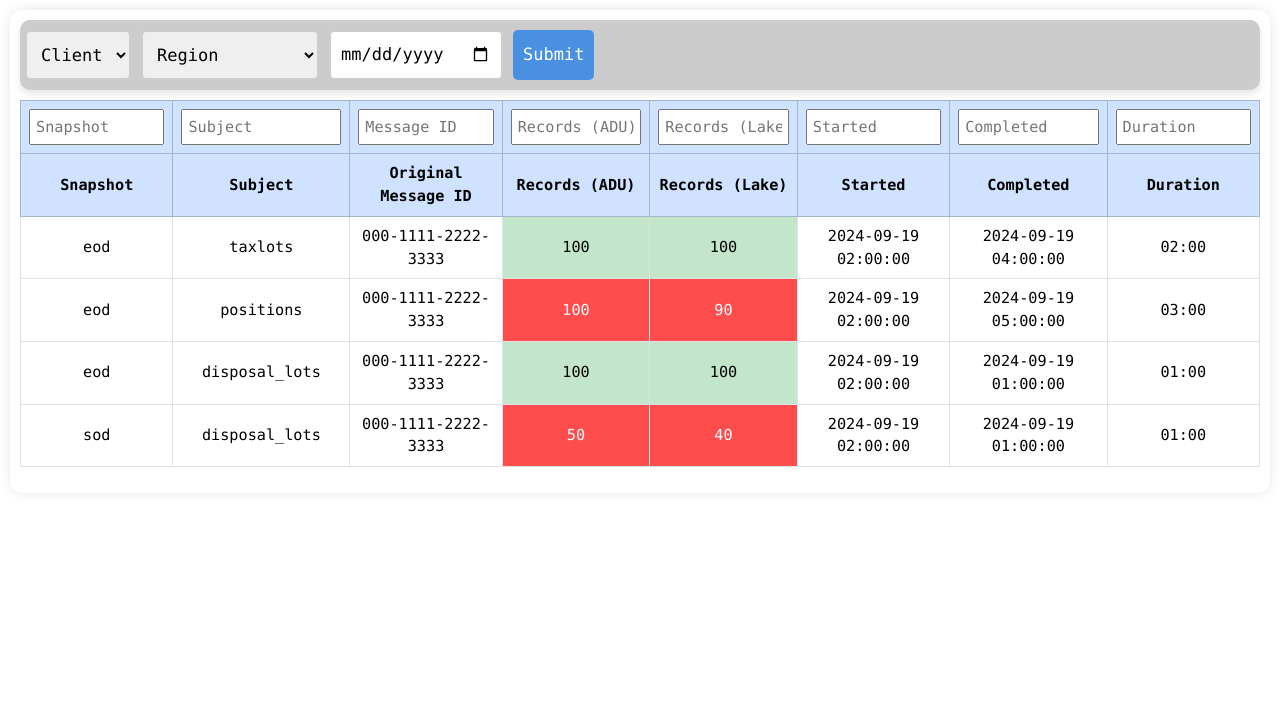
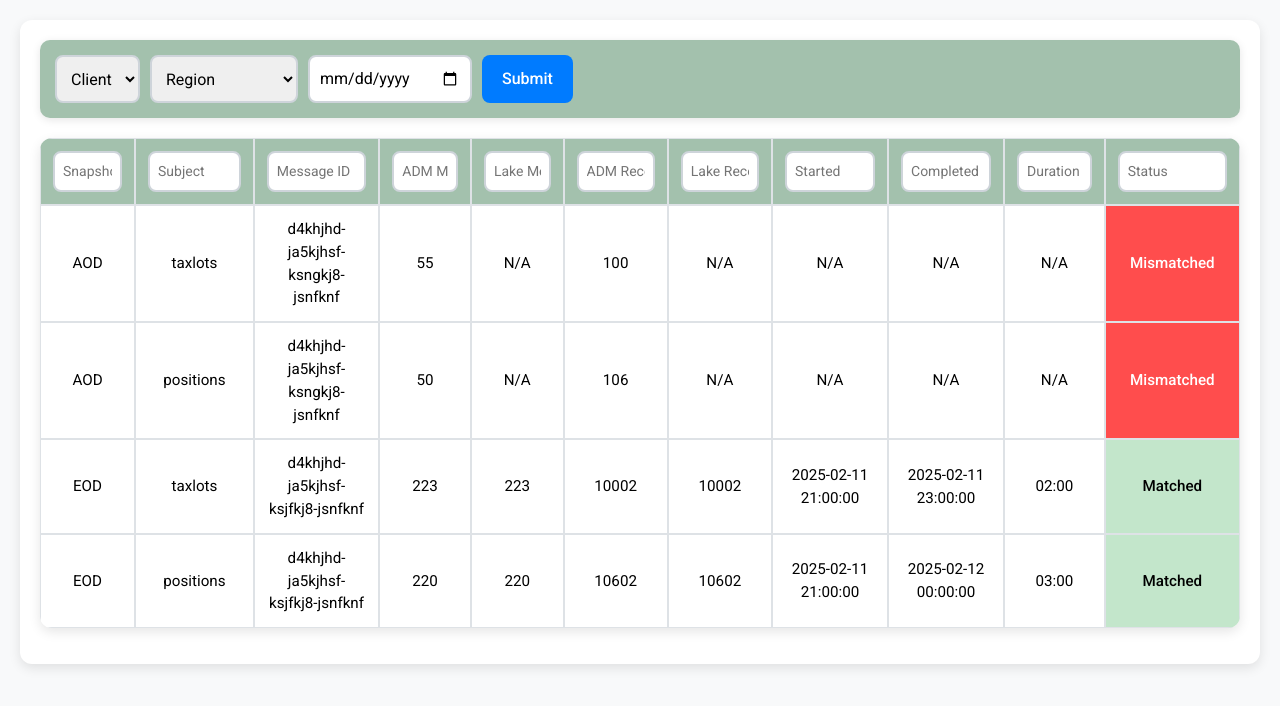
Before and after one commit to devopsplaynew/cronet, a plain HTML site: page indexnew.html in a window 1280 px wide. Drawn offline with nearby package versions, Linux system fonts and the light colour scheme.

Commit message:
Update indexnew.html

```diff
--- a/indexnew.html
+++ b/indexnew.html
@@ -6,85 +6,266 @@
   <title>Lake Validation with Inputs</title>
 
   <link href="https://cdn.jsdelivr.net/npm/bootstrap@5.3.0-alpha1/dist/css/bootstrap.min.css" rel="stylesheet">
+  <link href="https://fonts.googleapis.com/css2?family=Roboto:wght@400;500;700&display=swap" rel="stylesheet">
 
   <style>
+    /* General Styles */
     body {
-      font-family: 'Lucida Console', 'Courier New', monospace;
-      background-color: #fff;
+      font-family: 'Roboto', sans-serif;
+      background-color: #f8f9fa;
       color: #333;
       margin: 0;
-      padding: 10px;
+      padding: 20px;
       font-size: 0.95rem;
-    }
-
-    .container {
-      max-width: 1650px;
-      margin: auto;
-      padding: 10px;
-      background-color: #fff;
-      box-shadow: 0px 0px 12px rgba(0, 0, 0, 0.1);
-      border-radius: 12px;
     }
 
     h1 {
       text-align: center;
       margin-bottom: 30px;
       color: #007bff;
+      font-weight: 700;
+      font-size: 2.5rem;
     }
 
+    .container {
+      max-width: 1650px;
+      margin: auto;
+      padding: 20px;
+      background-color: #fff;
+      box-shadow: 0 4px 12px rgba(0, 0, 0, 0.1);
+      border-radius: 12px;
+    }
+
+    /* Form Section */
     .form-container {
       display: flex;
       gap: 10px;
       justify-content: space-between;
       align-items: center;
-      margin-bottom: 10px;
-      background-color: #ccc;
-      padding: 10px 5px;
+      margin-bottom: 20px;
+      background-color: #a3c1ad;
+      padding: 15px;
       border-radius: 10px;
-      box-shadow: 0 4px 8px rgba(0, 0, 0, 0.1);
+      box-shadow: 0 2px 8px rgba(0, 0, 0, 0.1);
     }
 
     select, input[type="date"], button {
       padding: 10px;
-      border-radius: 5px;
-      border: 2px solid #ccc;
-      font-size: 17px;
+      border-radius: 8px;
+      border: 2px solid #ced4da;
+      font-size: 16px;
+      transition: all 0.3s ease;
+    }
+
+    select:focus, input[type="date"]:focus {
+      border-color: #007bff;
+      box-shadow: 0 0 5px rgba(0, 123, 255, 0.5);
     }
 
     button {
-      background-color: #4a90e2;
+      background-color: #007bff;
       color: white;
       cursor: pointer;
       border: none;
+      font-weight: 500;
+      padding: 10px 20px;
     }
 
     button:hover {
-      background-color: #357ABD;
+      background-color: #0056b3;
+      transform: translateY(-1px);
+    }
+
+    /* Table Styles */
+    .table {
+      width: 100%;
+      border-collapse: separate;
+      border-spacing: 0;
+      margin-top: 20px;
+      box-shadow: 0 4px 12px rgba(0, 0, 0, 0.1);
+      border-radius: 12px;
+      overflow: hidden;
     }
 
     .table th, .table td {
+      padding: 12px;
       text-align: center;
       vertical-align: middle;
+      border: 1px solid #dee2e6;
     }
 
-    .mismatch {
+    .table th {
+      background-color: #a3c1ad;
+      color: white;
+      font-weight: 600;
+    }
+
+    .table tbody tr:hover {
+      background-color: #f1f1f1;
+      transition: background-color 0.3s ease;
+    }
+
+    /* Status Column Styles */
+    .status-mismatch {
       background-color: #ff4d4d !important;
       color: white !important;
+      font-weight: 500;
     }
 
-    .matched {
+    .status-matched {
       background-color: #c3e6cb !important;
       color: #155724;
+      font-weight: 500;
     }
 
+    /* Input Filters */
     input[type="text"] {
       width: 100%;
-      padding: 5px;
+      padding: 8px;
       box-sizing: border-box;
+      border: 2px solid #ced4da;
+      border-radius: 8px;
+      font-size: 14px;
+      transition: all 0.3s ease;
+    }
+
+    input[type="text"]:focus {
+      border-color: #007bff;
+      box-shadow: 0 0 5px rgba(0, 123, 255, 0.5);
+    }
+
+    /* Responsive Design */
+    @media (max-width: 768px) {
+      .form-container {
+        flex-direction: column;
+        gap: 10px;
+      }
+
+      select, input[type="date"], button {
+        width: 100%;
+      }
+
+      .table th, .table td {
+        padding: 8px;
+        font-size: 14px;
+      }
     }
   </style>
 
   <script>
+    // Hardcoded JSON data for testing (fallback)
+    const testData = {
+      "adm": [
+        {
+          "originalMessageId": "d4khjhd-ja5kjhsf-ksjfkj8-jsnfknf",
+          "subject_area": "taxlots",
+          "snapshottypecd": "EOD",
+          "messages": 223,
+          "records": 10002
+        },
+        {
+          "originalMessageId": "d4khjhd-ja5kjhsf-ksjfkj8-jsnfknf",
+          "subject_area": "positions",
+          "snapshottypecd": "EOD",
+          "messages": 220,
+          "records": 10602
+        },
+        {
+          "originalMessageId": "d4khjhd-ja5kjhsf-ksngkj8-jsnfknf",
+          "subject_area": "taxlots",
+          "snapshottypecd": "AOD",
+          "messages": 55,
+          "records": 100
+        },
+        {
+          "originalMessageId": "d4khjhd-ja5kjhsf-ksngkj8-jsnfknf",
+          "subject_area": "positions",
+          "snapshottypecd": "AOD",
+          "messages": 50,
+          "records": 106
+        }
+      ],
+      "lake": [
+        {
+          "originalMessageId": "d4khjhd-ja5kjhsf-ksjfkj8-jsnfknf",
+          "subject_area": "taxlots",
+          "messages": 223,
+          "records": 10002,
+          "started": "2025-02-11 21:00:00",
+          "completed": "2025-02-11 23:00:00"
+        },
+        {
+          "originalMessageId": "d4khjhd-ja5kjhsf-ksjfkj8-jsnfknf",
+          "subject_area": "positions",
+          "messages": 220,
+          "records": 10602,
+          "started": "2025-02-11 21:00:00",
+          "completed": "2025-02-12 00:00:00"
+        }
+      ]
+    };
+
+    // Function to calculate duration from started/completed timestamps
+    function calculateDuration(started, completed) {
+      try {
+        const startDate = new Date(started);
+        const endDate = new Date(completed);
+        const diff = endDate - startDate; // milliseconds
+        const hours = Math.floor(diff / 3600000);
+        const minutes = Math.floor((diff % 3600000) / 60000);
+        return `${String(hours).padStart(2, '0')}:${String(minutes).padStart(2, '0')}`;
+      } catch {
+        return "N/A";
+      }
+    }
+
+    // Function to compare ADM and Lake data
+    function compareData(admData, lakeData) {
+      const tableBody = document.querySelector('#comparisonTableBody');
+      tableBody.innerHTML = ''; // Clear existing rows
+
+      // Map ADM data with match status
+      const mappedData = admData.map(admItem => {
+        const lakeItem = lakeData.find(item =>
+          item.originalMessageId === admItem.originalMessageId &&
+          item.subject_area === admItem.subject_area
+        );
+        const isMatched = lakeItem &&
+          admItem.messages === lakeItem.messages &&
+          admItem.records === lakeItem.records;
+        return { ...admItem, isMatched, lakeItem };
+      });
+
+      // Sort data: Mismatched first, then Matched
+      const sortedData = mappedData.sort((a, b) => {
+        if (a.isMatched === b.isMatched) return 0; // Keep order if both are matched or mismatched
+        return a.isMatched ? 1 : -1; // Mismatched (false) comes before Matched (true)
+      });
+
+      // Populate rows
+      sortedData.forEach(admItem => {
+        const row = document.createElement('tr');
+        const status = admItem.isMatched ? "Matched" : "Mismatched";
+
+        row.innerHTML = `
+          <td>${admItem.snapshottypecd}</td>
+          <td>${admItem.subject_area}</td>
+          <td>${admItem.originalMessageId}</td>
+          <td>${admItem.messages}</td>
+          <td>${admItem.lakeItem ? admItem.lakeItem.messages : 'N/A'}</td>
+          <td>${admItem.records}</td>
+          <td>${admItem.lakeItem ? admItem.lakeItem.records : 'N/A'}</td>
+          <td>${admItem.lakeItem ? admItem.lakeItem.started : 'N/A'}</td>
+          <td>${admItem.lakeItem ? admItem.lakeItem.completed : 'N/A'}</td>
+          <td>${admItem.lakeItem ? calculateDuration(admItem.lakeItem.started, admItem.lakeItem.completed) : 'N/A'}</td>
+          <td class="${status === 'Matched' ? 'status-matched' : 'status-mismatch'}">${status}</td>
+        `;
+
+        tableBody.appendChild(row);
+      });
+    }
+
+    // Function to handle form submission and fetch API data
     async function submitForm(event) {
       event.preventDefault();
 
@@ -106,60 +287,30 @@
 
         if (response.ok) {
           const result = await response.json();
-          alert("Success: " + JSON.stringify(result));
+          compareData(result.adm, result.lake); // Use API response
         } else {
           alert("Error: " + response.statusText);
+          compareData(testData.adm, testData.lake); // Fallback to test data
         }
       } catch (error) {
         alert("Request failed: " + error.message);
+        compareData(testData.adm, testData.lake); // Fallback to test data
       }
     }
 
-    const db1Data = [
-      { snapshot: 'eod', subject: 'taxlots', records_count: 100, started: '2024-09-19 02:00:00', completed: '2024-09-19 04:00:00', duration: '02:00' },
-      { snapshot: 'eod', subject: 'positions', records_count: 100, started: '2024-09-19 02:00:00', completed: '2024-09-19 05:00:00', duration: '03:00' },
-      { snapshot: 'eod', subject: 'disposal_lots', records_count: 100, started: '2024-09-19 02:00:00', completed: '2024-09-19 01:00:00', duration: '01:00' },
-      { snapshot: 'sod', subject: 'disposal_lots', records_count: 50, started: '2024-09-19 02:00:00', completed: '2024-09-19 01:00:00', duration: '01:00' }
-    ];
-
-    const db2Data = [
-      { snapshot: 'eod', subject: 'taxlots', records_count: 100, started: '2024-09-19 02:00:00', completed: '2024-09-19 04:00:00', duration: '02:00' },
-      { snapshot: 'eod', subject: 'positions', records_count: 90, started: '2024-09-19 02:00:00', completed: '2024-09-19 05:00:00', duration: '03:00' },
-      { snapshot: 'eod', subject: 'disposal_lots', records_count: 100, started: '2024-09-19 02:00:00', completed: '2024-09-19 01:00:00', duration: '01:00' },
-      { snapshot: 'sod', subject: 'disposal_lots', records_count: 40, started: '2024-09-19 02:00:00', completed: '2024-09-19 01:00:00', duration: '01:00' }
-    ];
-
-    function compareData(db1, db2) {
-      const tableBody = document.querySelector('#comparisonTableBody');
-
-      db1.forEach(item1 => {
-        const item2 = db2.find(item => item.snapshot === item1.snapshot && item.subject === item1.subject);
-        const row = document.createElement('tr');
-
-        row.innerHTML = `
-          <td>${item1.snapshot}</td>
-          <td>${item1.subject}</td>
-          <td>000-1111-2222-3333</td>
-          <td class="${item2 && item1.records_count !== item2.records_count ? 'mismatch' : 'matched'}">${item1.records_count}</td>
-          <td class="${item2 && item1.records_count !== item2.records_count ? 'mismatch' : 'matched'}">${item2 ? item2.records_count : 'Not Found'}</td>
-          <td>${item1.started}</td>
-          <td>${item1.completed}</td>
-          <td>${item1.duration}</td>
-        `;
-
-        tableBody.appendChild(row);
-      });
-    }
-
+    // Function to filter table rows
     function filterTable() {
       const snapshotFilter = document.getElementById('snapshotFilter').value.toUpperCase();
       const subjectFilter = document.getElementById('subjectFilter').value.toUpperCase();
       const messageIdFilter = document.getElementById('messageIdFilter').value.toUpperCase();
-      const db1CountFilter = document.getElementById('db1CountFilter').value.toUpperCase();
-      const db2CountFilter = document.getElementById('db2CountFilter').value.toUpperCase();
+      const admMessagesFilter = document.getElementById('admMessagesFilter').value.toUpperCase();
+      const lakeMessagesFilter = document.getElementById('lakeMessagesFilter').value.toUpperCase();
+      const admRecordsFilter = document.getElementById('admRecordsFilter').value.toUpperCase();
+      const lakeRecordsFilter = document.getElementById('lakeRecordsFilter').value.toUpperCase();
       const startedFilter = document.getElementById('startedFilter').value.toUpperCase();
       const completedFilter = document.getElementById('completedFilter').value.toUpperCase();
       const durationFilter = document.getElementById('durationFilter').value.toUpperCase();
+      const statusFilter = document.getElementById('statusFilter').value.toUpperCase();
 
       const rows = document.querySelectorAll('#comparisonTable tbody tr');
 
@@ -167,32 +318,44 @@
         const snapshot = row.cells[0].textContent.toUpperCase();
         const subject = row.cells[1].textContent.toUpperCase();
         const messageId = row.cells[2].textContent.toUpperCase();
-        const db1Count = row.cells[3].textContent.toUpperCase();
-        const db2Count = row.cells[4].textContent.toUpperCase();
-        const started = row.cells[5].textContent.toUpperCase();
-        const completed = row.cells[6].textContent.toUpperCase();
-        const duration = row.cells[7].textContent.toUpperCase();
+        const admMessages = row.cells[3].textContent.toUpperCase();
+        const lakeMessages = row.cells[4].textContent.toUpperCase();
+        const admRecords = row.cells[5].textContent.toUpperCase();
+        const lakeRecords = row.cells[6].textContent.toUpperCase();
+        const started = row.cells[7].textContent.toUpperCase();
+        const completed = row.cells[8].textContent.toUpperCase();
+        const duration = row.cells[9].textContent.toUpperCase();
+        const status = row.cells[10].textContent.toUpperCase();
 
         const matches =
           (snapshot.includes(snapshotFilter)) &&
           (subject.includes(subjectFilter)) &&
           (messageId.includes(messageIdFilter)) &&
-          (db1Count.includes(db1CountFilter)) &&
-          (db2Count.includes(db2CountFilter)) &&
+          (admMessages.includes(admMessagesFilter)) &&
+          (lakeMessages.includes(lakeMessagesFilter)) &&
+          (admRecords.includes(admRecordsFilter)) &&
+          (lakeRecords.includes(lakeRecordsFilter)) &&
           (started.includes(startedFilter)) &&
           (completed.includes(completedFilter)) &&
-          (duration.includes(durationFilter));
+          (duration.includes(durationFilter)) &&
+          (status.includes(statusFilter));
 
         row.style.display = matches ? '' : 'none';
       });
     }
 
+    // Initialize on page load
     document.addEventListener('DOMContentLoaded', () => {
-      compareData(db1Data, db2Data);
+      // Use hardcoded data for testing on page load
+      compareData(testData.adm, testData.lake);
 
+      // Add event listeners for filtering
       document.querySelectorAll('#comparisonTable thead input').forEach(input => {
         input.addEventListener('input', filterTable);
       });
+
+      // Add event listener for form submission
+      document.getElementById('apiForm').addEventListener('submit', submitForm);
     });
   </script>
 </head>
@@ -201,7 +364,7 @@
   <div class="container">
     <!-- Form Section -->
     <div class="form-container">
-      <form id="apiForm" onsubmit="submitForm(event)" style="display: flex; gap: 10px;">
+      <form id="apiForm" style="display: flex; gap: 10px;">
         <select id="client" name="client" required>
           <option value="">Client</option>
           <option value="Client A">CIF</option>
@@ -230,21 +393,14 @@
           <th><input type="text" id="snapshotFilter" placeholder="Snapshot"></th>
           <th><input type="text" id="subjectFilter" placeholder="Subject"></th>
           <th><input type="text" id="messageIdFilter" placeholder="Message ID"></th>
-          <th><input type="text" id="db1CountFilter" placeholder="Records (ADU)"></th>
-          <th><input type="text" id="db2CountFilter" placeholder="Records (Lake)"></th>
+          <th><input type="text" id="admMessagesFilter" placeholder="ADM Messages"></th>
+          <th><input type="text" id="lakeMessagesFilter" placeholder="Lake Messages"></th>
+          <th><input type="text" id="admRecordsFilter" placeholder="ADM Records"></th>
+          <th><input type="text" id="lakeRecordsFilter" placeholder="Lake Records"></th>
           <th><input type="text" id="startedFilter" placeholder="Started"></th>
           <th><input type="text" id="completedFilter" placeholder="Completed"></th>
           <th><input type="text" id="durationFilter" placeholder="Duration"></th>
-        </tr>
-        <tr>
-          <th>Snapshot</th>
-          <th>Subject</th>
-          <th>Original Message ID</th>
-          <th>Records (ADU)</th>
-          <th>Records (Lake)</th>
-          <th>Started</th>
-          <th>Completed</th>
-          <th>Duration</th>
+          <th><input type="text" id="statusFilter" placeholder="Status"></th>
         </tr>
       </thead>
       <tbody id="comparisonTableBody">
```
